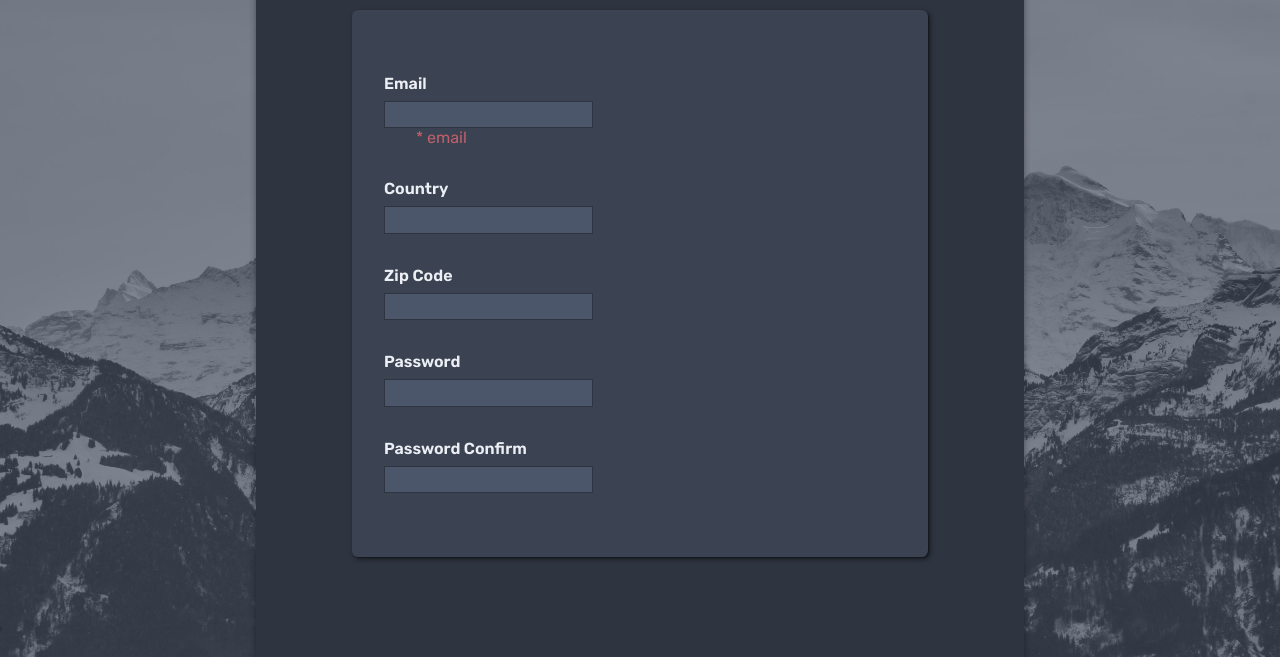
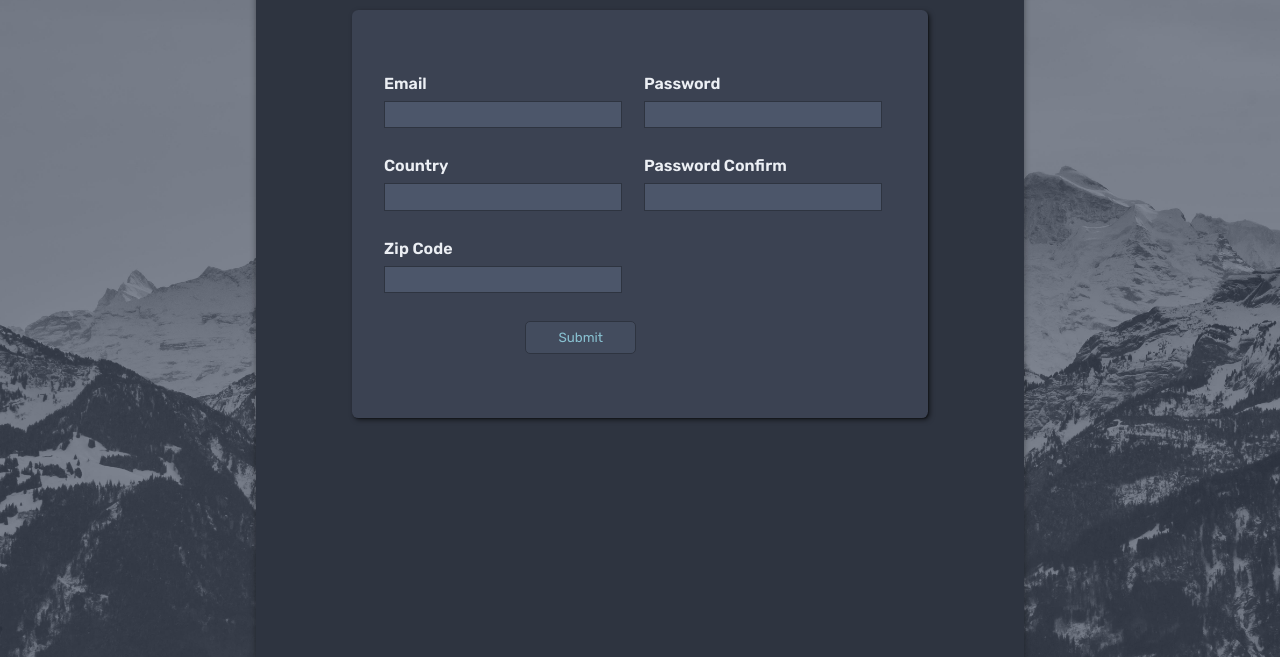
Before and after one commit to MooseCapital/browser-form-practice, a plain HTML site: page index.html in a window 1280 px wide. Shown: the part 143-800 px from the top of the page. Drawn offline with Linux system fonts and the light colour scheme.

```diff
--- a/index.html
+++ b/index.html
@@ -14,30 +14,31 @@
             <form novalidate>
                 <label for="email">Email
                     <br>
-                    <input type="email" id="email" name="email" required  maxlength="100">
+                    <input type="email" id="email" name="email" required class="" maxlength="100">
                     <br>
-                    <span id="email-error">* email </span>
+                    <span id="email-error"></span>
                 </label>
                 <label for="country">Country
                     <br>
-                    <input type="text" id="country" name="country" required maxlength="40">
+                    <input type="text" id="country" name="country" required class="" minlength="4" maxlength="40">
                     <span id="country-error"></span>
                 </label>
                 <label for="zipcode">Zip Code
                     <br>
-                    <input type="text" id="zipcode" name="zipcode" required  pattern="[0-9]{5}"  maxlength="5">
-                    <span id="zipcode-error"></span>
+                    <input type="text" id="zipcode" name="zipcode" required class="" pattern="[0-9]{5}"  maxlength="5">
+                    <span id="zipcode-error"> </span>
                 </label>
                 <label for="password">Password
                     <br>
-                    <input type="password" id="password" name="password" required minlength="6" maxlength="20">
+                    <input type="password" id="password" name="password" required class="" minlength="6" maxlength="20">
                     <span id="password-error" ></span>
                 </label>
                 <label for="password-confirm">Password Confirm
                     <br>
-                    <input type="text" id="password-confirm" name="password-confirm" required minlength="6" maxlength="20">
+                    <input type="text" id="password-confirm" name="password-confirm" class="" required minlength="6" maxlength="20">
                     <span id="password-confirm-error"></span>
                 </label>
+                <button id="submit">Submit</button>
 
             </form>
 
--- a/style.css
+++ b/style.css
@@ -2,7 +2,6 @@
     overflow: hidden;
     margin: 0;
     display: grid;
-    background-color: lawngreen;
     background-image: url("./nordic.jpeg");
     object-fit: cover;
     height: 100%;
@@ -47,6 +46,7 @@
 }
 
 #formcontainer {
+
 background-color: #3b4252;
 max-height: max-content;
 border-radius: 0.4rem;
@@ -56,29 +56,65 @@
 
 form {
 display: grid;
-gap: 2rem;
+gap: 0.5rem;
+grid-template: auto auto auto auto / 1fr 1fr;
+grid-auto-flow: column;
 }
 
 label {
 font-weight: 600;
+width: 240px;
 
 }
 span {
 color:#bf616a ;
 font-weight: 400;
-margin: 2rem;
+margin: 0.5rem;
+
+display: inline-block;
 }
 input {
 all: unset;
 margin-top: 0.5rem;
 background-color: #4c566a;
 padding: 0.2rem 0.5rem;
-width: auto;
+width: 220px;
 border: 1px solid #2e3440;
 color: #81a1c1;
+height: max-content;
+
 }
 
-input:focus:invalid {
+.error:invalid {
 
 border: 1px solid #bf616a;
 }
+/*.correct:valid {*/
+/*border: 1px solid #a3be8c;*/
+/*}*/
+
+#submit {
+border: 1px solid #2e3440;
+background-color: #434c5e;
+    padding: 0.5rem 2rem;
+    width: max-content;
+    color: #88c0d0;
+    border-radius: 5px;
+    transition: transform 100ms ease-in-out;
+    grid-row: 4 / 5;
+    grid-column: 1 / 2;
+    justify-self: end;
+
+}
+#submit:hover {
+cursor: pointer;
+}
+
+label:nth-child(4) {
+
+
+}
+
+#password {
+
+}
```
